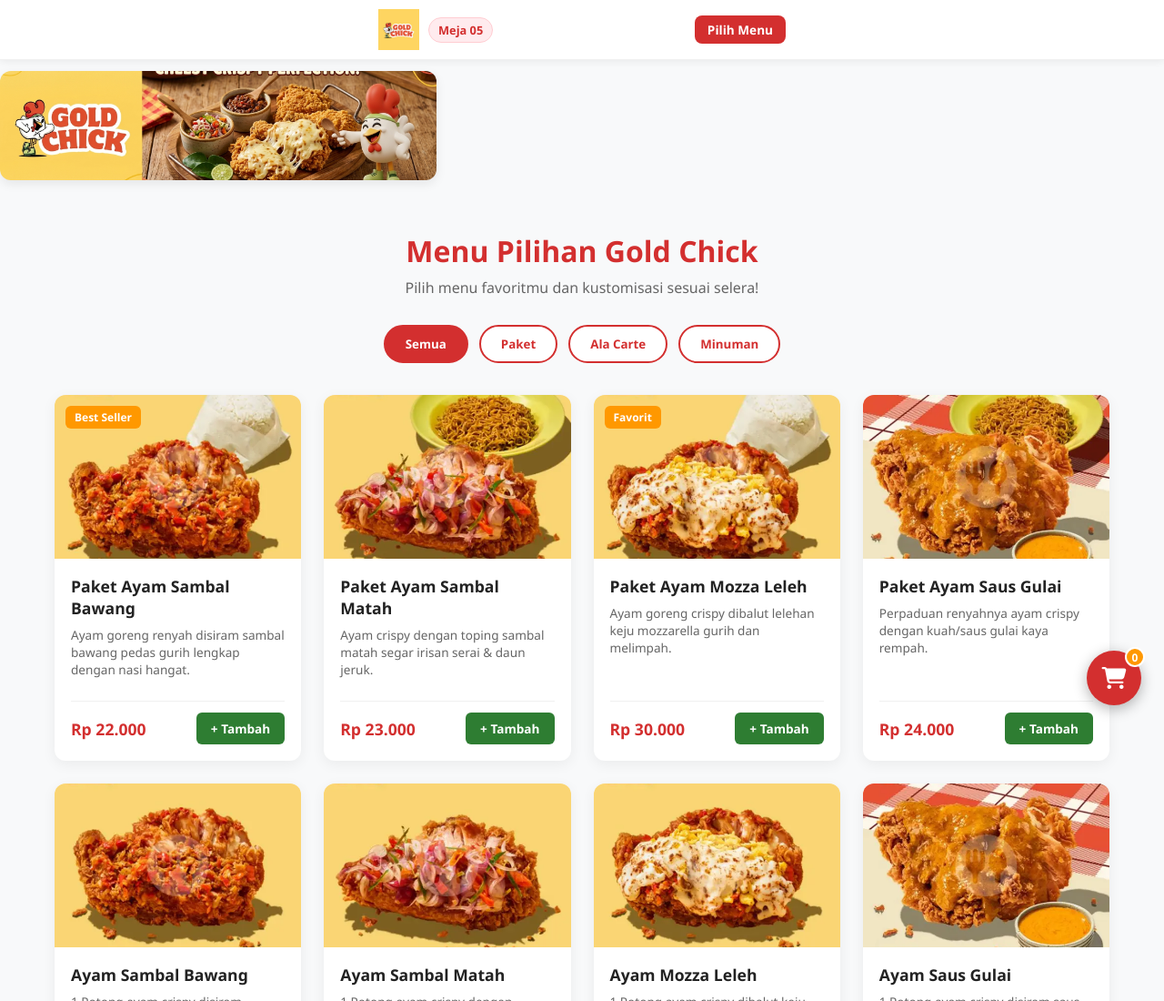
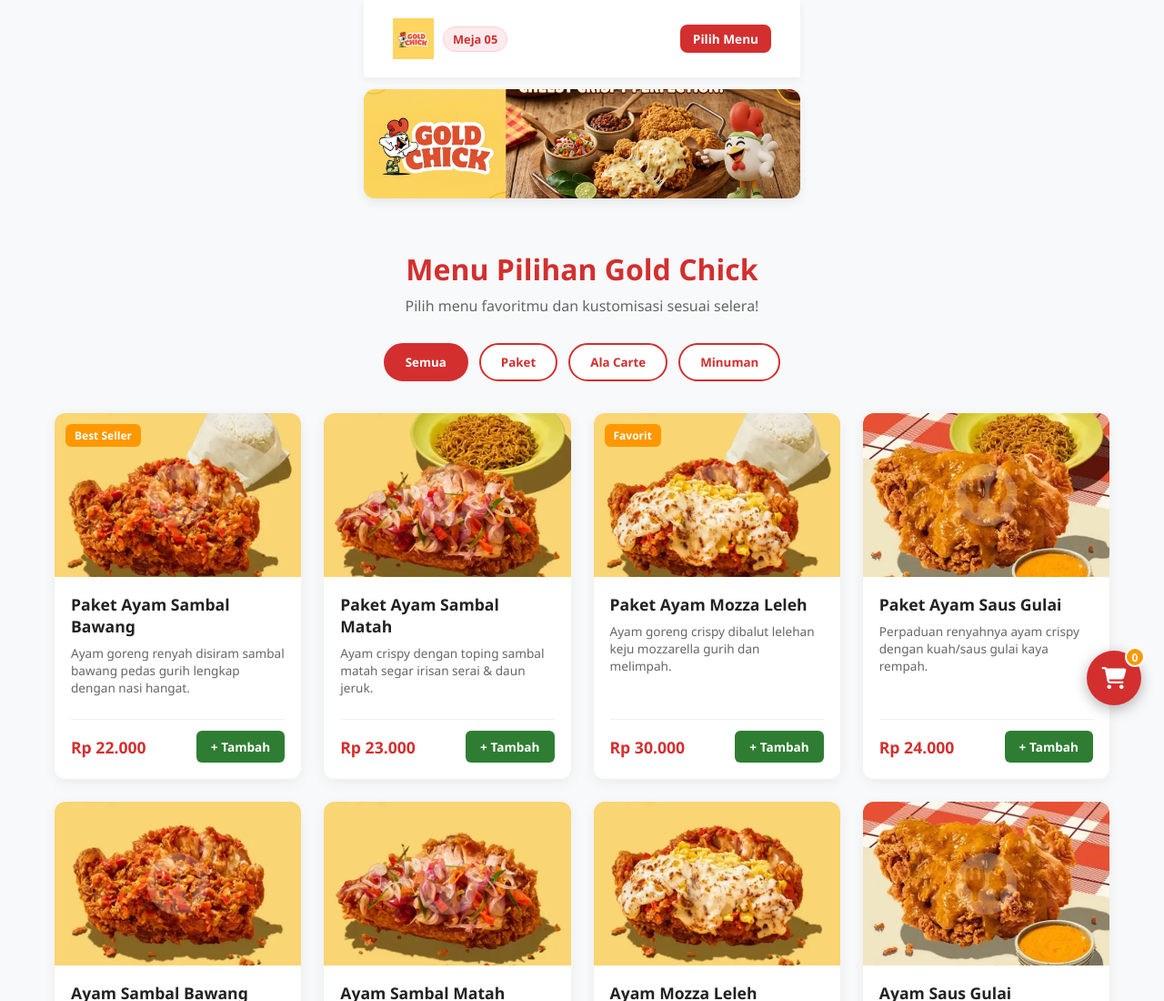
Before and after one commit to VincentSuanardy/goldchick, a plain HTML site: page index.html in a window 1280 px wide. Shown: the top 1100 px of the page at 91% size. Drawn offline with Linux system fonts and the light colour scheme.

Commit message:
style.css

```diff
--- a/style.css
+++ b/style.css
@@ -22,12 +22,16 @@
 .navbar {
   position: sticky;
   top: 0;
+  width: 100%;
+  max-width: 480px;
+  margin: 0 auto; /* Supaya rata tengah di semua device */
   background-color: #ffffff;
   box-shadow: 0 2px 8px rgba(0, 0, 0, 0.06);
   z-index: 1000;
   border-bottom: 1px solid #f0f0f0;
+  padding: 10px 16px;
+  box-sizing: border-box; /* Mencegah overflow horizontal */
 }
-
 .nav-container {
   max-width: 480px; /* Dioptimalkan untuk lebar mobile screen */
   margin: 0 auto;
@@ -85,14 +89,14 @@
 .hero-section {
   position: relative;
   width: 100%;
+  max-width: 480px;
   height: 120px;
   background: url("gold chick banner.jpeg") center/cover no-repeat;
   border-radius: 12px;
   overflow: hidden;
-  margin-top: 12px !important;
-  margin-bottom: 16px;
-  max-width: 480px;
   box-shadow: 0 4px 12px rgba(0, 0, 0, 0.08);
+  margin: 12px auto 16px auto !important;
+  box-sizing: border-box;
 }
 
 /* SECTION MENU */
```
